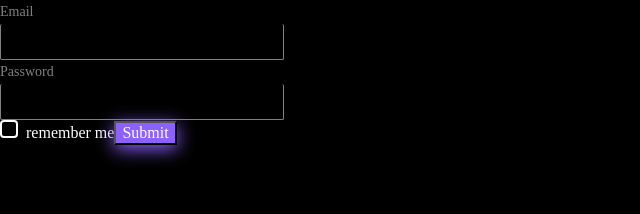
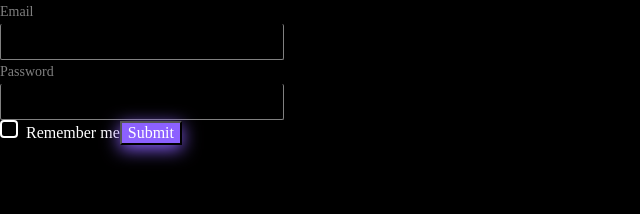
Before and after one commit to Kryqq/Cards, a React (Vite) app: page / in a window 1280 px wide. Shown: the top 214 px of the page, without its empty margins (0-640 px from the left). Built offline with nearby package versions, Linux system fonts and the light colour scheme.

Commit message:
refactor

```diff
--- a/src/components/auth/loginForm/loginForm.tsx
+++ b/src/components/auth/loginForm/loginForm.tsx
@@ -1,10 +1,10 @@
-import { useController, useForm } from 'react-hook-form';
-
+import { useForm } from 'react-hook-form';
+import { DevTool } from '@hookform/devtools';
 import { Button } from '@/components/ui/button';
 import { Input } from '@/components/ui/input';
-import { Checkbox } from '@/components/ui/checkbox';
 import z from 'zod';
 import { zodResolver } from '@hookform/resolvers/zod';
+import { ControlledCheckbox } from '@/components/ui/controlled-checkbox';
 
 export const LoginForm = () => {
    const loginSchema = z.object({
@@ -25,16 +25,10 @@ export const LoginForm = () => {
    const onSubmit = handleSubmit((data) => {
       console.log(data);
    });
-   const {
-      field: { value, onChange },
-   } = useController({
-      name: 'rememberMe',
-      control,
-      defaultValue: false,
-   });
 
    return (
       <form onSubmit={onSubmit}>
+         <DevTool control={control} />
          <Input
             errorMessage={errors.email?.message}
             error={errors.email ? true : false}
@@ -48,7 +42,7 @@ export const LoginForm = () => {
             label={'Password'}
             type={'password'}
          />
-         <Checkbox onCheckedChange={onChange} checked={value} label={'remember me'} />
+         <ControlledCheckbox label={'Remember me'} control={control} name={'rememberMe'} />
          <Button type="submit">Submit</Button>
       </form>
    );
```
